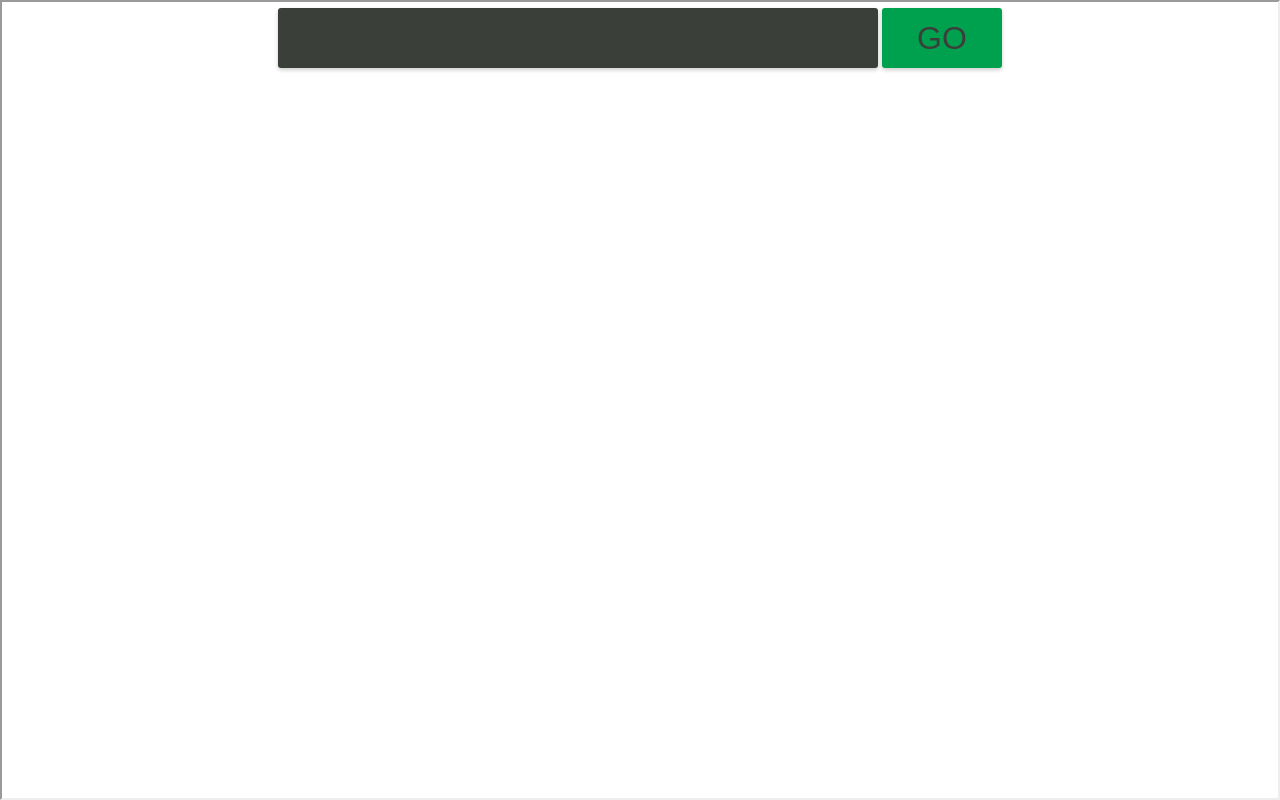
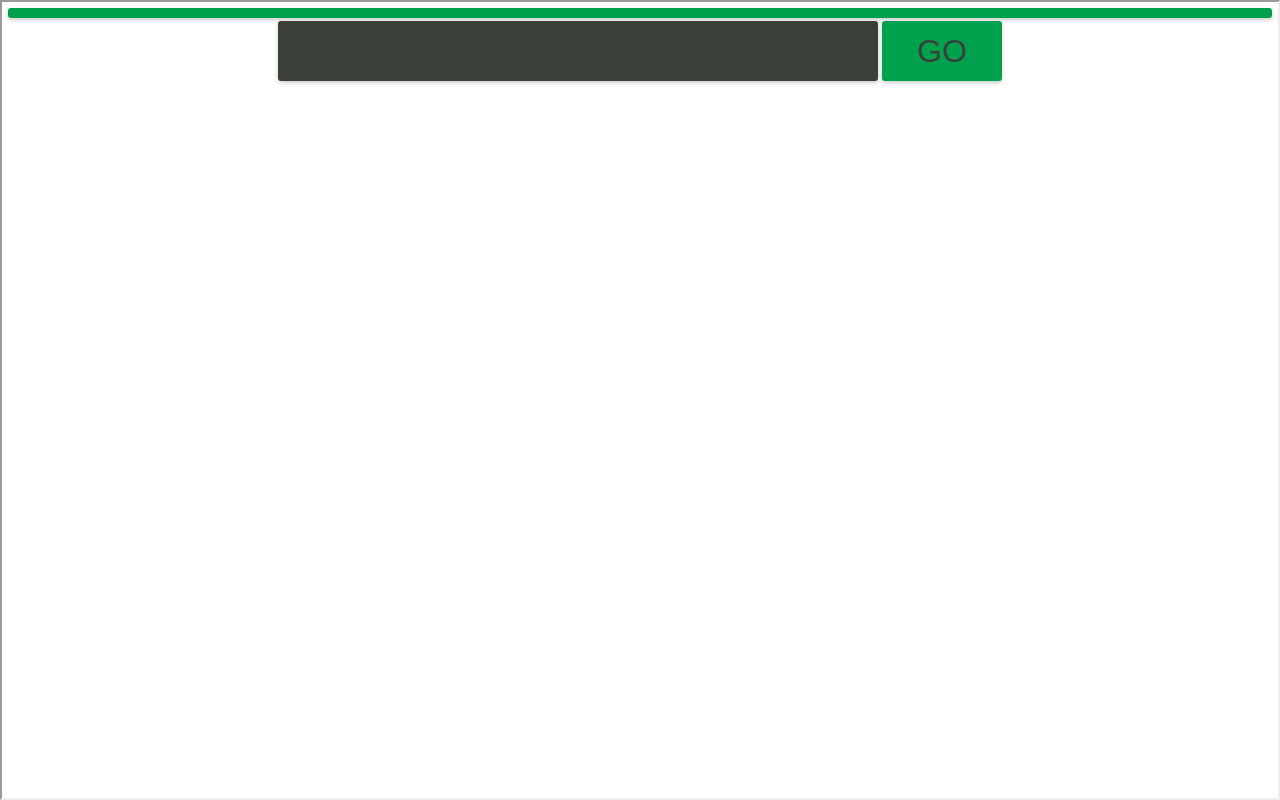
Before and after one commit to nnickd/angurl, a website: page app/index.html in a window 1280 px wide. Drawn offline with nearby package versions, Linux system fonts and the light colour scheme; some packages are replaced by stand-ins of ours.

Commit message:
toggle field

```diff
--- a/app/app.css
+++ b/app/app.css
@@ -18,10 +18,10 @@ form {
 input {
     width: 600px;
     height: 60px;
-  margin: auto 0 auto auto;
+    margin: 3px 0 auto auto;
     border: none;
     border-radius: 3px;
-  box-shadow: 0 2px 4px 0 rgba(0,0,0,0.2);
+    box-shadow: 0 2px 4px 0 rgba(0, 0, 0, 0.2);
     background-color: #3B3F3A;
     color: #00A14E;
     text-align: center;
@@ -36,13 +36,19 @@ button {
     color: #3B3F3A;
     border: none;
     border-radius: 3px;
-  box-shadow: 0 2px 4px 0 rgba(0,0,0,0.2);
+    box-shadow: 0 2px 4px 0 rgba(0, 0, 0, 0.2);
     font-size: 2em;
 }
 
 button:hover {
     cursor: pointer;
-  box-shadow: 0 4px 8px 0 rgba(0,0,0,0.2);
+    box-shadow: 0 4px 8px 0 rgba(0, 0, 0, 0.2);
+}
+
+.hide {
+  display: flex;
+  width: 100%;
+  height: 10px;
 }
 
 .frame {
@@ -62,12 +68,9 @@ iframe {
 
 @media only screen and (max-width: 750px) {
     input {
-       /*margin: auto auto auto 0;*/
         width: 74%;
     }
     button {
         width: 24%;
-     /*margin: auto 0 auto auto;*/
     }
-
 }
--- a/app/curl/curl.controller.js
+++ b/app/curl/curl.controller.js
@@ -5,9 +5,15 @@ angular
 function CurlController($scope, $sce) {
   $scope.curl = '';
   $scope.newCurl = $sce.trustAsResourceUrl($scope.curl);
+  $scope.hide = false;
 
   $scope.updateCurl = function() {
     $scope.newCurl = $sce.trustAsResourceUrl($scope.curl);
   }
 
+  $scope.hideField = function() {
+    console.log($scope.hide)
+    $scope.hide = !$scope.hide;
+  }
+
 }
--- a/app/curl/curl.template.html
+++ b/app/curl/curl.template.html
@@ -1,4 +1,5 @@
 <div ng-controller="CurlController" class="container">
-  <curl-form curl="curl" update-curl="updateCurl()"></curl-form>
+  <button type="button" class="hide" ng-click="hideField()"></button>
+  <curl-form curl="curl" update-curl="updateCurl()" ng-hide="hide"></curl-form>
   <curl-frame curl="newCurl"></curl-frame>
 </div>
```
Lines whose indentation alone changed are shown as unchanged.
